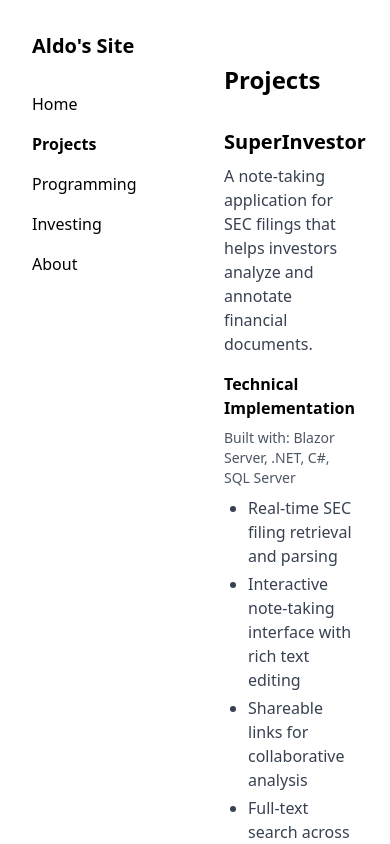
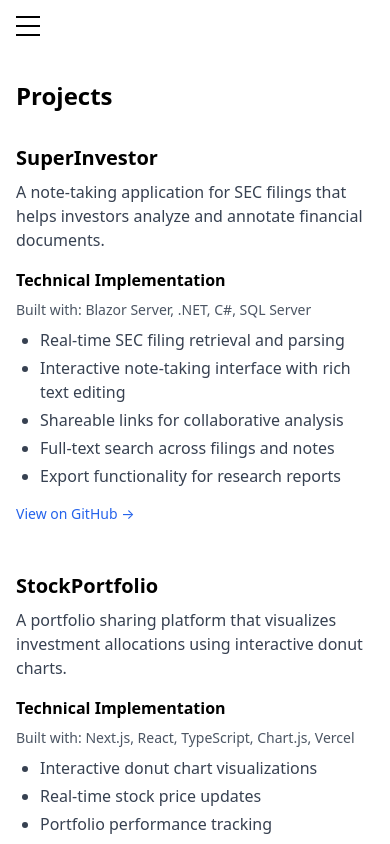
Before and after one commit to aldo-leka/website, a Next.js app: page /projects in a window 390 px wide. Shown: the top 844 px of the page. Built offline with nearby package versions, Linux system fonts and the light colour scheme.

Commit message:
navigation menu on mobile

```diff
--- a/app/layout.tsx
+++ b/app/layout.tsx
@@ -16,7 +16,7 @@
     <html lang="en">
       <body className="min-h-screen">
         <Sidebar />
-        <main className="ml-48 max-w-content mx-auto px-8 py-16">
+        <main className="md:ml-48 max-w-content mx-auto px-4 md:px-8 py-16 pt-20 md:pt-16">
           {children}
         </main>
       </body>
--- a/components/Sidebar.tsx
+++ b/components/Sidebar.tsx
@@ -2,9 +2,11 @@
 
 import Link from 'next/link'
 import { usePathname } from 'next/navigation'
+import { useState, useEffect } from 'react'
 
 export default function Sidebar() {
   const pathname = usePathname()
+  const [isOpen, setIsOpen] = useState(false)
 
   const links = [
     { href: '/', label: 'Home' },
@@ -14,8 +16,41 @@
     { href: '/about', label: 'About' },
   ]
 
+  // Close menu when route changes
+  useEffect(() => {
+    setIsOpen(false)
+  }, [pathname])
+
   return (
-    <nav className="fixed left-0 top-0 h-full w-48 p-8">
+    <>
+      {/* Hamburger button - only visible on mobile */}
+      <button
+        onClick={() => setIsOpen(!isOpen)}
+        className="fixed top-4 left-4 z-50 md:hidden"
+        aria-label="Toggle menu"
+      >
+        <div className="w-6 h-5 flex flex-col justify-between">
+          <span className={`block h-0.5 w-full bg-black transition-transform ${isOpen ? 'rotate-45 translate-y-2' : ''}`}></span>
+          <span className={`block h-0.5 w-full bg-black transition-opacity ${isOpen ? 'opacity-0' : ''}`}></span>
+          <span className={`block h-0.5 w-full bg-black transition-transform ${isOpen ? '-rotate-45 -translate-y-2' : ''}`}></span>
+        </div>
+      </button>
+
+      {/* Overlay for mobile */}
+      {isOpen && (
+        <div
+          className="fixed inset-0 bg-black bg-opacity-50 z-40 md:hidden"
+          onClick={() => setIsOpen(false)}
+        />
+      )}
+
+      {/* Sidebar */}
+      <nav className={`
+        fixed left-0 top-0 h-full w-48 p-8 bg-white z-40
+        transition-transform duration-300 ease-in-out
+        ${isOpen ? 'translate-x-0' : '-translate-x-full'}
+        md:translate-x-0
+      `}>
         <div className="space-y-4">
           <h1 className="text-xl font-bold mb-8">Aldo's Site</h1>
           {links.map((link) => {
@@ -37,5 +72,6 @@
           })}
         </div>
       </nav>
+    </>
   )
 }
```
Lines whose indentation alone changed are shown as unchanged.
